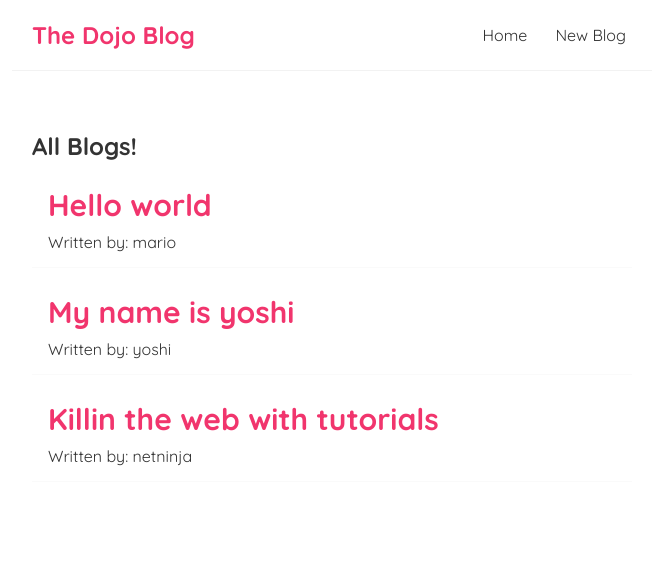
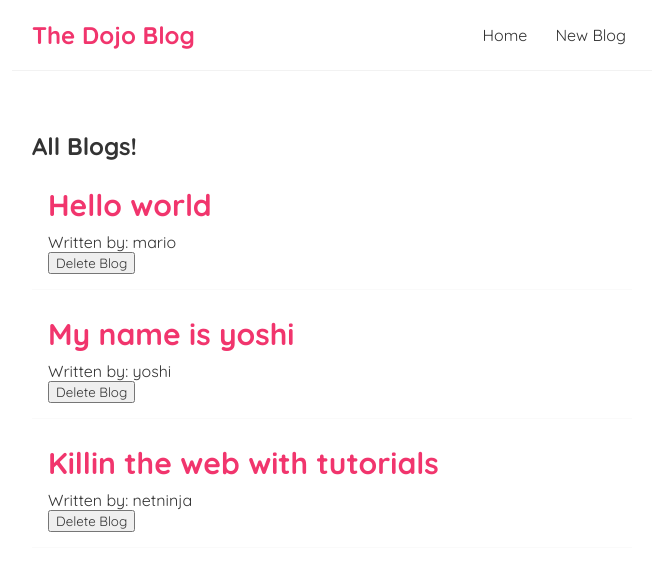
Before and after one commit to AllForPeace/react-blog-practice-1, a React (Create React App) app: page /create in a window 1280 px wide. Shown: the top 570 px of the page, without its empty margins (308-964 px from the left). Built offline with nearby package versions, Linux system fonts and the light colour scheme; the HTML template or start-up script is replaced by a standard one.

Commit message:
lesson 12 final

```diff
--- a/src/BlogList.js
+++ b/src/BlogList.js
@@ -1,11 +1,12 @@
-const BlogList = ({blogs, title}) => {
+const BlogList = ({blogs, title, handleDelete}) => {
     return (
         <div className="blog-list">
-            <h2> {title}! </h2>
+            <h2> {title} </h2>
             {blogs.map((blog) => (
                 <div className="preview-content" key = { blog.id }>
                     <h2> {blog.title} </h2>
                     <p> Written by: {blog.author} </p>
+                    <button onClick={()=> handleDelete(blog.id)}>Delete Blog</button>
                 </div>
             ))}
         </div>
--- a/src/home.js
+++ b/src/home.js
@@ -8,9 +8,12 @@
         { title: 'Killin the web with tutorials', body: 'lorem ipsum ...', author: 'netninja', id: 3}
     ]);
 
+    const handleDelete = (id) => {
+        setBlogs(blogs.filter(blog => blog.id !== id));
+    }
     return (
         <div className="home">
-           <BlogList blogs= {blogs} title="All Blogs"/>
+           <BlogList blogs= {blogs} title="All Blogs!" handleDelete={handleDelete}/>
         </div>
     );
 }
```
